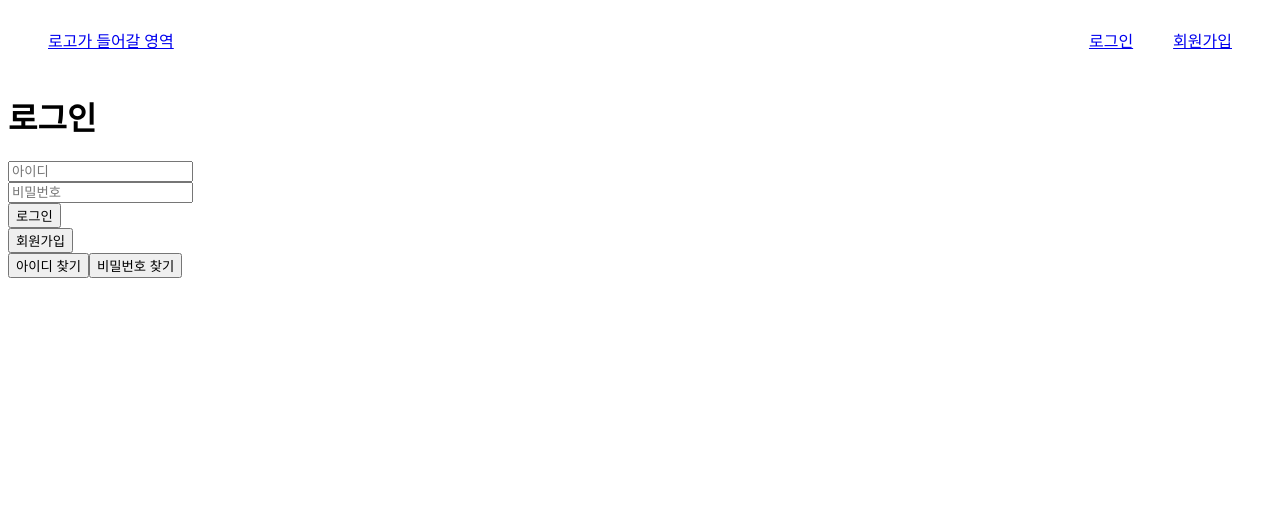
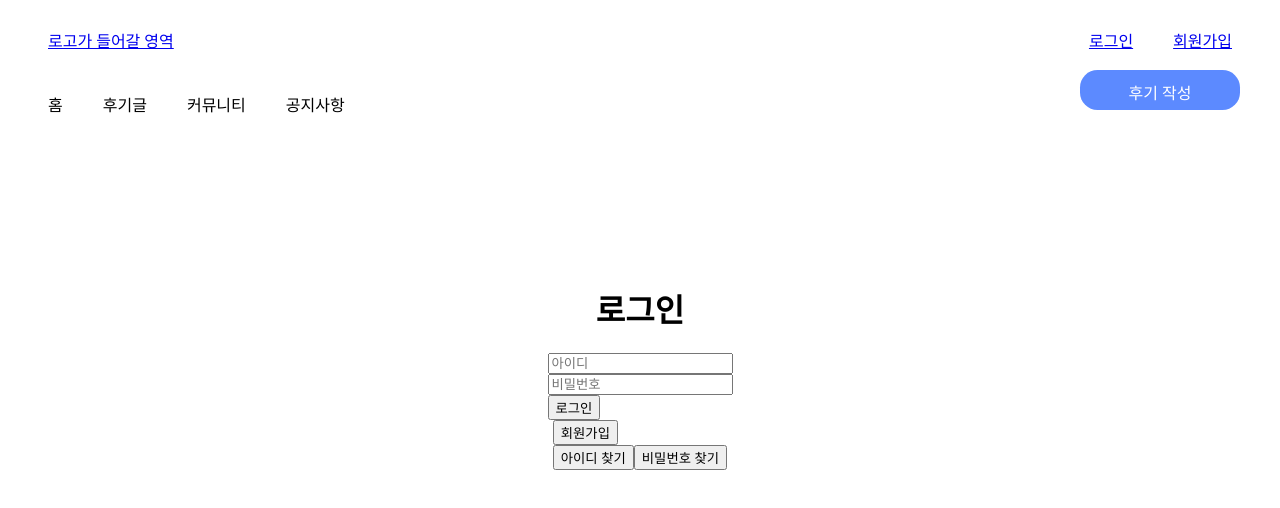
Before and after one commit to Interview-reviews/Interview-reviews-FE, a React (Create React App) app: page /Login in a window 1280 px wide. Shown: the top 508 px of the page. Built offline with nearby package versions, Linux system fonts and the light colour scheme.

Commit message:
feat: nav bar 추가

```diff
--- a/src/components/Nav.js
+++ b/src/components/Nav.js
@@ -6,8 +6,24 @@ const Header = styled.header`
   padding: 20px;
 `;
 
+const Navi = styled.nav``;
+
 const NavBar = styled.div`
   padding: 0 20px 0 20px;
+`;
+
+const Review = styled.div`
+  padding: 10px 20px 0 20px;
+  text-align: center;
+  position: absolute;
+  top: 70px;
+  right: 40px;
+  text-align: center;
+  width: 120px;
+  height: 30px;
+  border-radius: 17.5px;
+  color: white;
+  background-color: #5c8aff;
 `;
 
 const Nav = () => {
@@ -29,6 +45,13 @@ const Nav = () => {
           </NavBar>
         </Header>
       </div>
+      <Header>
+        <NavBar>홈</NavBar>
+        <NavBar>후기글</NavBar>
+        <NavBar>커뮤니티</NavBar>
+        <NavBar>공지사항</NavBar>
+        <Review>후기 작성</Review>
+      </Header>
     </>
   );
 };
--- a/src/login/Login.js
+++ b/src/login/Login.js
@@ -1,6 +1,19 @@
 import { Link } from "react-router-dom";
 import { checkLogin } from "../API/LoginAPI";
 import Nav from "../components/Nav";
+import styled from "styled-components";
+
+const LoginContainer = styled.div`
+  margin-top: 8em;
+  display: flex;
+  flex-direction: column;
+  justify-content: center;
+  align-items: center;
+`;
+
+const InputContainer = styled.div`
+  display: inline;
+`;
 
 const Login = () => {
   const attemptLogin = async () => {
@@ -11,16 +24,23 @@ const Login = () => {
   return (
     <>
       <Nav />
+      <LoginContainer>
         <div>
           <h1>로그인 </h1>
         </div>
+        <InputContainer>
+          <div>
             <div>
               <input placeholder="아이디" />
             </div>
             <div>
               <input placeholder="비밀번호" />
             </div>
+          </div>
+          <div>
             <button onClick={attemptLogin}>로그인</button>
+          </div>
+        </InputContainer>
         <div>
           <Link to="/SignUp">
             <button>회원가입</button>
@@ -34,6 +54,7 @@ const Login = () => {
             </Link>
           </div>
         </div>
+      </LoginContainer>
     </>
   );
 };
--- a/src/pages/Main.js
+++ b/src/pages/Main.js
@@ -4,6 +4,9 @@ const Main = () => {
   return (
     <>
       <Nav />
+      <div>
+        <h3>메인입니다.</h3>
+      </div>
     </>
   );
 };
```
Lines whose indentation alone changed are shown as unchanged.
